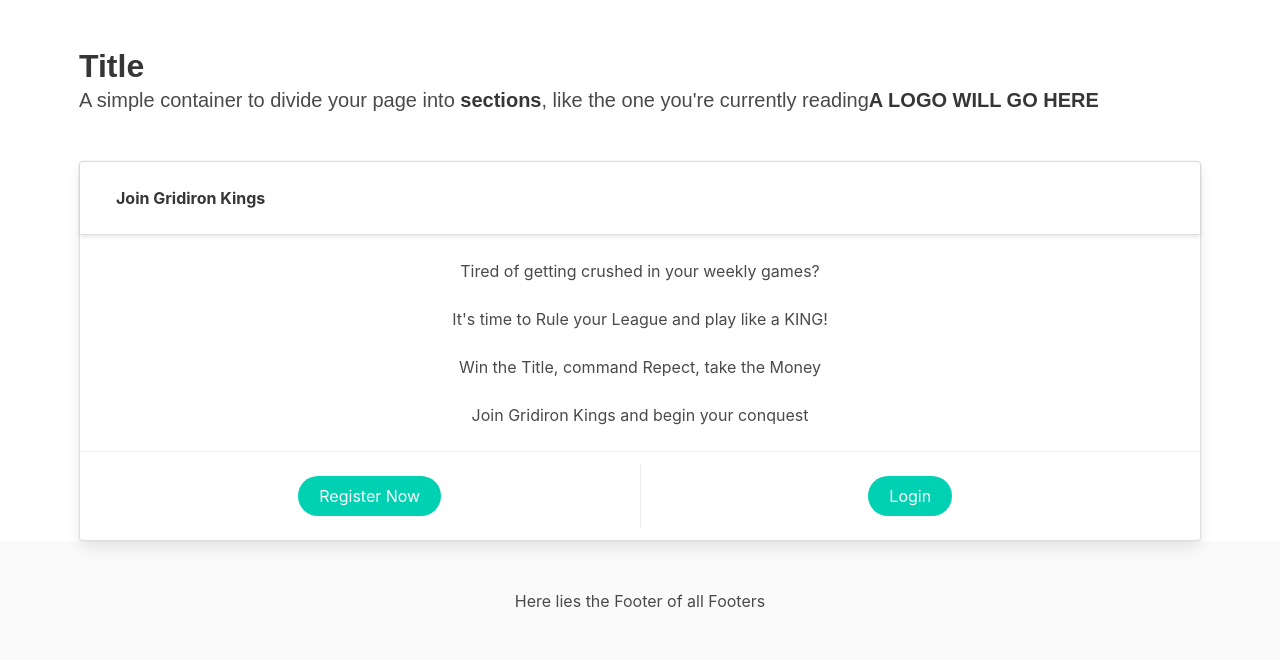
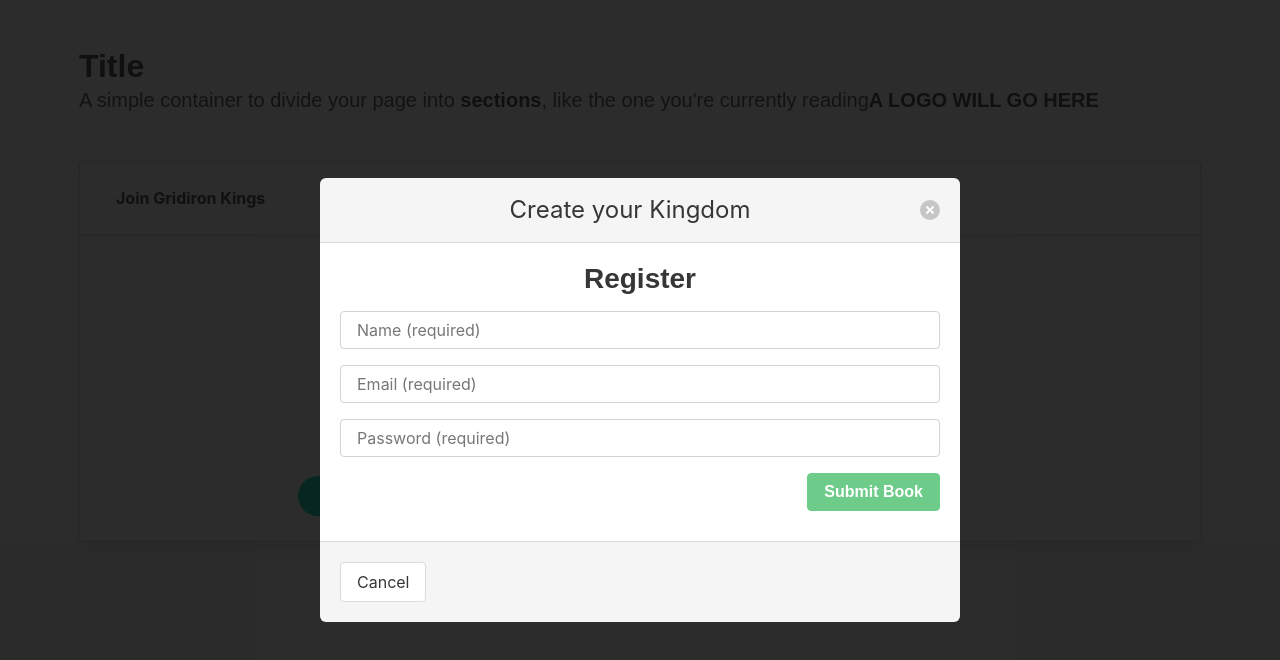
Before and after one commit to hughescoding/FantasyFootbalReact, a React (Create React App) app in the folder client/: page / in a window 1280 px wide. Both pictures are taken after a click on the link "Register Now". Shown: the top 660 px of the page. Built offline with nearby package versions, Linux system fonts and the light colour scheme; a web font is replaced by a local one.

Commit message:
modal...kinda

```diff
--- /dev/null
+++ b/client/src/components/LoginModal/index.js
@@ -0,0 +1,29 @@
+import React from "react";
+import "./loginModal.css";
+const LoginModal = ({ children, closeModal, modalState, title }) => {
+    if(!modalState) {
+      return null;
+    }
+
+    return(
+      <div className="modal is-active">
+        <div className="modal-background" onClick={closeModal} />
+        <div className="modal-card">
+          <header className="modal-card-head">
+            <p className="modal-card-title">{title}</p>
+            <button className="delete" onClick={closeModal} />
+          </header>
+          <section className="modal-card-body">
+            <div className="content">
+              {children}
+            </div>
+          </section>
+          <footer className="modal-card-foot">
+            <a className="button" onClick={closeModal}>Cancel</a>
+          </footer>
+        </div>
+      </div>
+    );
+  }
+
+  export default LoginModal;
--- /dev/null
+++ b/client/src/components/RegistrationModal/index.js
@@ -0,0 +1,29 @@
+import React from "react";
+import "./registrationModal.css";
+const RegistrationModal = ({ children, closeModal, modalState, title }) => {
+    if(!modalState) {
+      return null;
+    }
+
+    return(
+      <div className="modal is-active">
+        <div className="modal-background" onClick={closeModal} />
+        <div className="modal-card">
+          <header className="modal-card-head">
+            <p className="modal-card-title">{title}</p>
+            <button className="delete" onClick={closeModal} />
+          </header>
+          <section className="modal-card-body">
+            <div className="content">
+              {children}
+            </div>
+          </section>
+          <footer className="modal-card-foot">
+            <a className="button" onClick={closeModal}>Cancel</a>
+          </footer>
+        </div>
+      </div>
+    );
+  }
+
+  export default RegistrationModal;
--- a/client/src/pages/Landing.js
+++ b/client/src/pages/Landing.js
@@ -1,11 +1,53 @@
 import React, { Component } from 'react';
 // import logo from './logo.svg';
 import Users from "../components/Register/index";
-import Footer from "../components/Footer/Footer"
+import RegistrationModal from "../components/RegistrationModal/index";
+import LoginModal from "../components/LoginModal/index";
+import Footer from "../components/Footer/Footer";
 import "bulma/css/bulma.css";
 import './landing.css';
 
 class Landing extends Component {
+  constructor(props) {
+    super(props);
+
+    this.state = {
+      modalState: {
+        register: false,
+        login: false
+      }
+    };
+
+    this.toggleModal = this.toggleModal.bind(this);
+  }
+
+  toggleModal(whichModal) {
+      let oldLogin = this.state.modalState.login
+      let oldRegister = this.state.modalState.register
+      let newLogin = oldLogin
+      let newRegister = oldRegister
+
+      if (whichModal === 'register') {
+        newRegister = !oldRegister
+        this.setState({modalState: {
+          register: newRegister
+        }})
+      } else {
+        newLogin = !oldLogin
+        this.setState({modalState: {
+          login: newLogin
+        }})
+      }
+
+      // console.log(newRegister + " " + newLogin)
+      // this.setState({modalState: {
+      //   register: newRegister,
+      //   login: newLogin
+      // }
+      // })
+  }
+
+
   render() {
     return (
       <div >
@@ -44,12 +86,12 @@ class Landing extends Component {
                 <footer className="card-footer">
                   <p className="card-footer-item">
                     <span>
-                      <a class="button is-primary is-rounded">Register Now</a>
+                      <a className="button is-primary is-rounded registration-btn" onClick={() => {this.toggleModal("register")}}>Register Now</a>
                     </span>
                   </p>
-                  <p class="card-footer-item">
+                  <p className="card-footer-item">
                     <span>
-                      <a class="button is-primary is-rounded">Login</a>
+                      <a className="button is-primary is-rounded login-btn" onClick={() => {this.toggleModal("login")}}>Login</a>
                     </span>
                   </p>
                 </footer>
@@ -58,6 +100,20 @@ class Landing extends Component {
           </section>
 
         </body>
+        <RegistrationModal
+            closeModal={this.toggleModal}
+            modalState={this.state.modalState.register}
+            title="Create your Kingdom"
+          >
+          <Users />
+          </RegistrationModal>
+          <LoginModal
+            closeModal={this.toggleModal}
+            modalState={this.state.modalState.login}
+            title="Login"
+          >
+
+          </LoginModal>
 
         <Footer />
       </div>
```
Also changed, not shown: client/src/components/LoginModal/loginModal.css (added), client/src/components/RegistrationModal/registrationModal.css (added).
